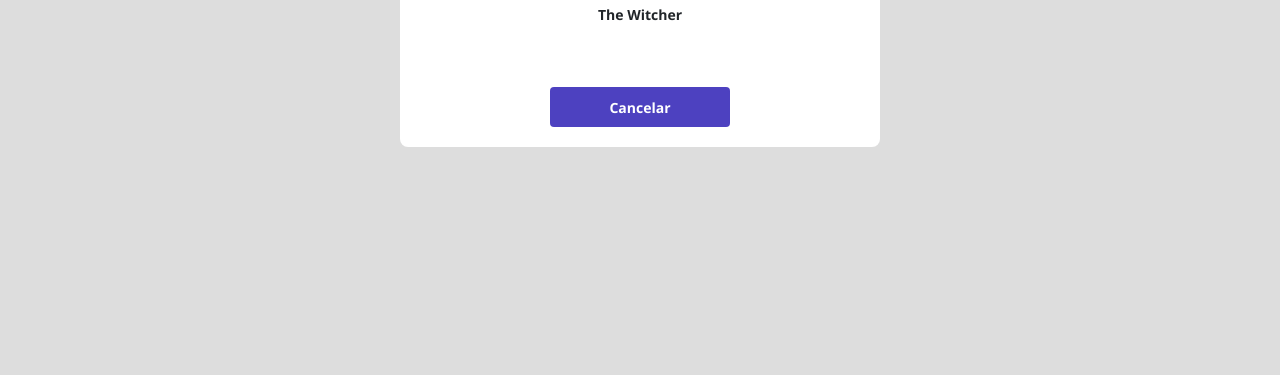
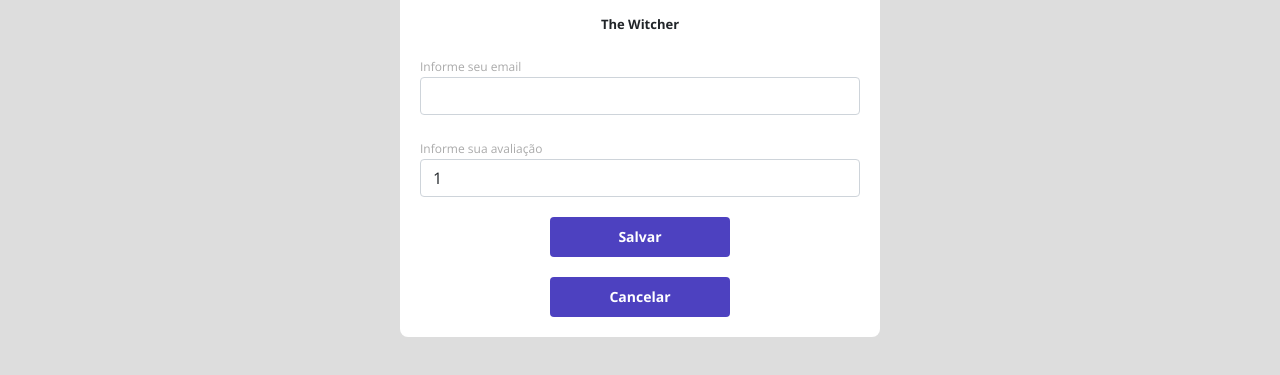
Before and after one commit to ericriscod/dsmovie, a plain HTML site: page form.html in a window 1280 px wide. Shown: the part 463-838 px from the top of the page. Before the commit the page ends 800 px from the top, so only its background shows below. Drawn offline with nearby package versions, Linux system fonts and the light colour scheme.

Commit message:
Formulário PARTE 2

```diff
--- a/css/styles.css
+++ b/css/styles.css
@@ -5,6 +5,7 @@
     --color-primary:#4D41C0;
     --white: #fff;
     --text-gray: #4a4a4a;
+    --text-ligth-gray: #aaa;
 }
 
 *{
@@ -100,9 +101,46 @@ a, a:hover{
     align-items: center;
     justify-content: center;
     border-radius: 4px;
+    border: 0;
 }
 
 .dsmovie-form-container {
     padding: 40px 0;
     max-width: 480px;
 }
+
+.dsmovie-form-description {
+    background-color: var(--white);
+    padding: 20px;
+    display: flex;
+    flex-direction: column;
+    align-items: center;
+    border-radius: 0 0 8px 8px;
+}
+
+.dsmovie-form-description h3 {
+    font-size: 13px;
+    font-weight: 700;
+    margin-bottom: 20px;
+}
+
+.dsmovie-form {
+    width: 100%;
+}
+
+.dsmovie-form-group {
+    margin-bottom: 20px;
+}
+
+.dsmovie-form-group label {
+    font-size: 12px;
+    color: var(--text-ligth-gray);
+}
+
+.dsmovie-form-btn-container {
+    height: 100px;
+    display: flex;
+    flex-direction: column;
+    align-items: center;
+    justify-content: space-between;
+}
--- a/form.html
+++ b/form.html
@@ -7,11 +7,8 @@
     <meta name="viewport" content="width=device-width, initial-scale=1.0">
     <title>DSMovie</title>
 
-    <link
-    href="https://cdn.jsdelivr.net/npm/bootstrap@5.1.3/dist/css/bootstrap.min.css"
-    rel="stylesheet"
-    integrity="sha384-1BmE4kWBq78iYhFldvKuhfTAU6auU8tT94WrHftjDbrCEXSU1oBoqyl2QvZ6jIW3"
-    crossorigin="anonymous">
+    <link href="https://cdn.jsdelivr.net/npm/bootstrap@5.1.3/dist/css/bootstrap.min.css" rel="stylesheet"
+        integrity="sha384-1BmE4kWBq78iYhFldvKuhfTAU6auU8tT94WrHftjDbrCEXSU1oBoqyl2QvZ6jIW3" crossorigin="anonymous">
 
     <link rel="stylesheet" href="css/styles.css">
 
@@ -31,7 +28,7 @@
 
 
     <main>
-        <section id="dsmovie-form-section" >
+        <section id="dsmovie-form-section">
 
             <div class="container dsmovie-form-container">
 
@@ -39,9 +36,33 @@
                     <div class="dsmovie-card">
                         <img src="https://www.themoviedb.org/t/p/w220_and_h330_face/acGbiBEP2LtgEdp76eSL0K0ssLy.jpg"
                             alt="The Witcher">
-                        <div class="dsmovie-card-description">
+
+                        <div class="dsmovie-form-description">
                             <h3>The Witcher</h3>
-                            <a class="dsmovie-btn" href="index.html">Cancelar</a>
+
+                            <form class="dsmovie-form">
+                                <div class="form-group dsmovie-form-group">
+                                    <label for="email">Informe seu email</label>
+                                    <input class="form-control" type="email" id="email">
+                                </div>
+
+                                <div class="form-group dsmovie-form-group">
+                                     <label for="score">Informe sua avaliação</label>
+                                     <select class="form-control" name="score" id="score">
+                                         <option value="1">1</option>
+                                         <option value="2">2</option>
+                                         <option value="3">3</option>
+                                         <option value="4">4</option>
+                                         <option value="5">5</option>
+                                     </select>
+                                </div>
+
+                                <div class="dsmovie-form-btn-container">
+                                    <button class="dsmovie-btn" type="submit">Salvar</button>
+                                    <a class="dsmovie-btn" href="index.html">Cancelar</a>
+                                </div>
+
+                            </form>
                         </div>
                     </div>
                 </div>
```
